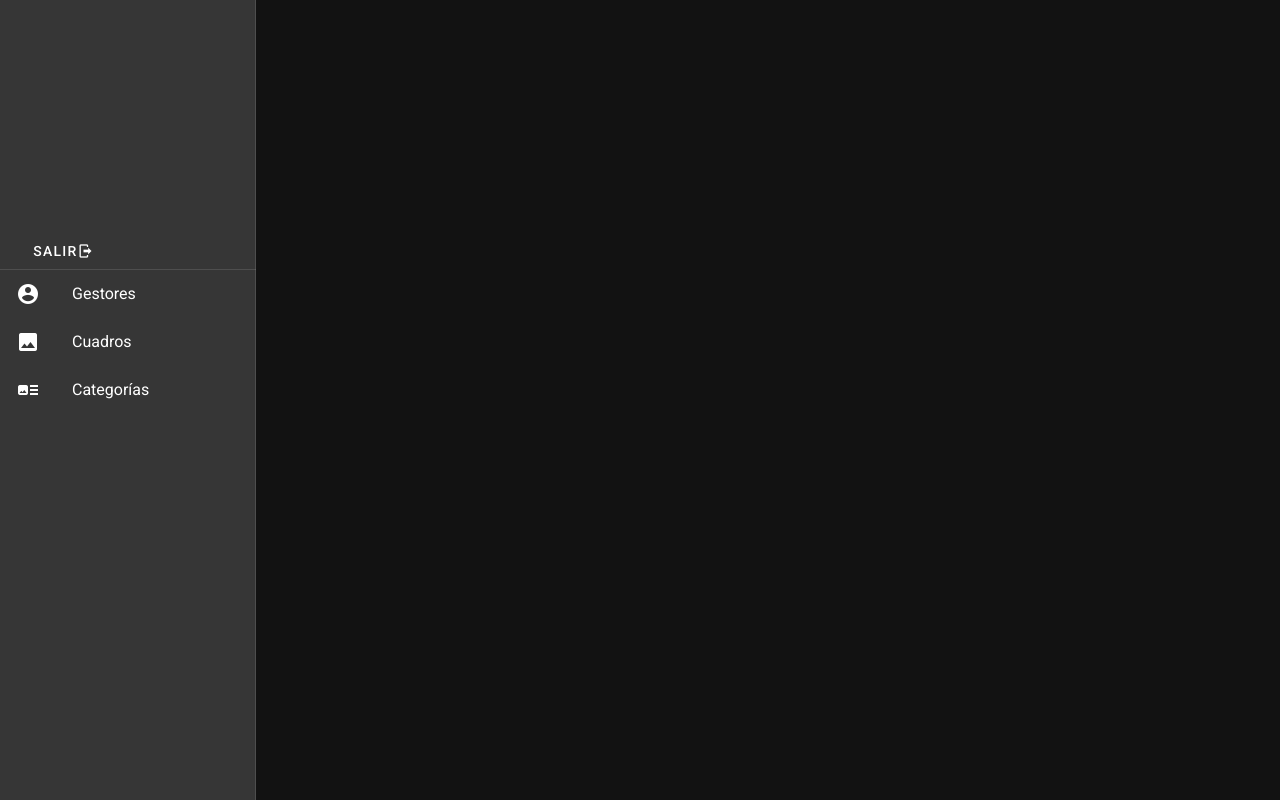
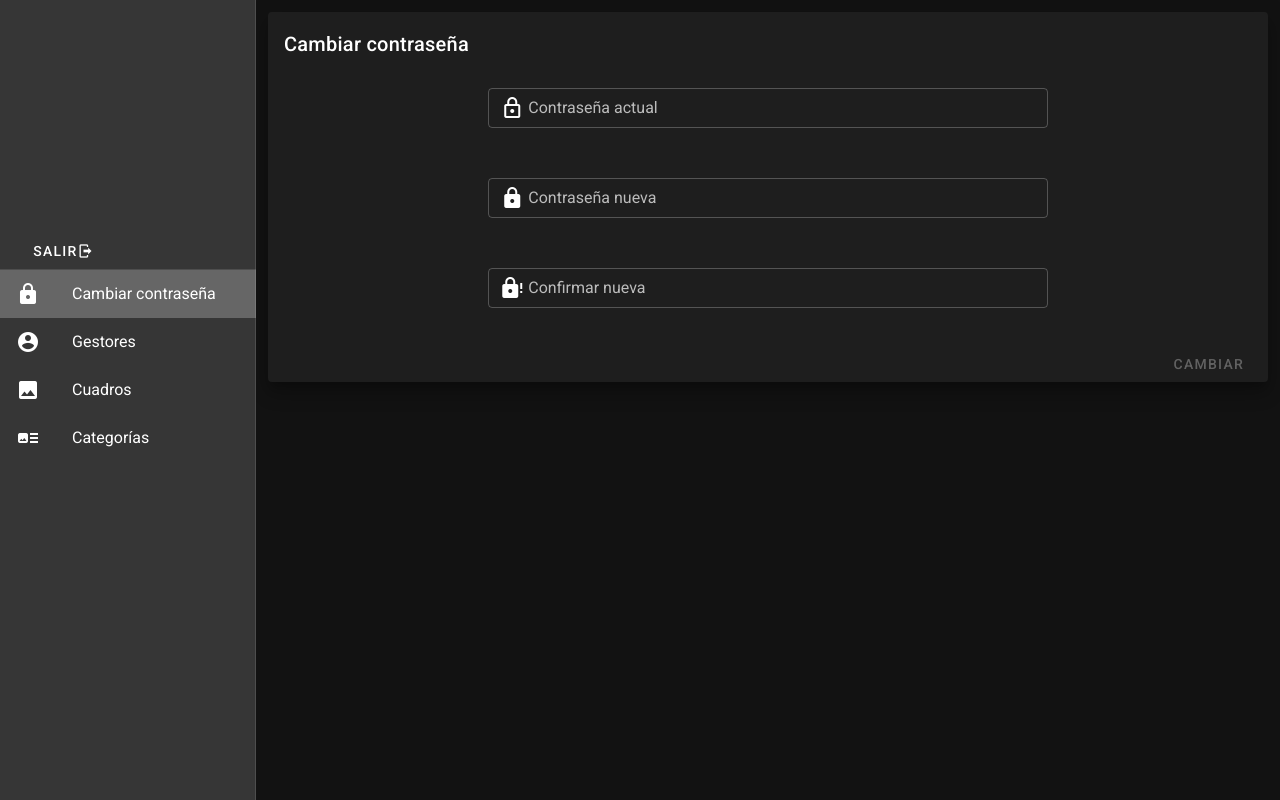
Before and after one commit to DarkLink13/gbigbe-admin, a Nuxt app: page /account in a window 1280 px wide. Built offline with nearby package versions, Linux system fonts and the light colour scheme.

Commit message:
FIx general issues

```diff
--- /dev/null
+++ b/apollo/mutations/auth/changePass.gql
@@ -0,0 +1,8 @@
+mutation changePass($old_pass: String!, $new_pass: String!) {
+  update_auth(
+    where: { password: { _eq: $old_pass } }
+    _set: { password: $new_pass }
+  ) {
+    affected_rows
+  }
+}
--- /dev/null
+++ b/apollo/queries/auth/auth.gql
@@ -0,0 +1,9 @@
+query auth($user: String!, $password: String!) {
+  auth(
+    where: {
+      _and: [{ user: { _eq: $user } }, { password: { _eq: $password } }]
+    }
+  ) {
+    id
+  }
+}
--- a/components/forms/AuthorForm.vue
+++ b/components/forms/AuthorForm.vue
@@ -7,6 +7,8 @@
             v-model="form.first_name"
             label="Nombre(s)"
             rules="required"
+            dense
+            outlined
           ></v-text-field-with-validation>
         </v-col>
         <v-col cols="12" sm="6">
@@ -14,6 +16,8 @@
             v-model="form.last_name"
             label="Apellidos"
             rules="required"
+            dense
+            outlined
           ></v-text-field-with-validation>
         </v-col>
         <v-col cols="12" sm="6">
@@ -21,6 +25,8 @@
             v-model="form.email"
             label="Correo"
             rules="required|email"
+            dense
+            outlined
           ></v-text-field-with-validation>
         </v-col>
         <v-col cols="12" sm="6">
@@ -28,6 +34,8 @@
             v-model="form.phone_number"
             label="Número de teléfono"
             rules="required"
+            dense
+            outlined
           ></v-text-field-with-validation>
         </v-col>
         <v-col cols="12" sm="6">
@@ -35,7 +43,10 @@
             v-model="avatar.file"
             accept="image/png, image/jpeg, image/bmp"
             placeholder="Perfil"
-            prepend-icon="mdi-account-circle"
+            dense
+            outlined
+            prepend-inner-icon="mdi-account-circle"
+            prepend-icon=""
             label="Perfil"
             @change="change"
           ></v-file-input>
@@ -44,6 +55,8 @@
           <v-text-field-with-validation
             v-model="form.telegram"
             label="Telegram"
+            dense
+            outlined
           ></v-text-field-with-validation>
         </v-col>
       </v-row>
@@ -53,9 +66,8 @@
         <v-btn
           :disabled="invalid"
           type="submit"
-          color="indigo"
+          text
           :loading="loading"
-          text
           small
           title="save"
           >Guardar</v-btn
--- a/components/forms/CategoryForm.vue
+++ b/components/forms/CategoryForm.vue
@@ -2,10 +2,12 @@
   <validation-observer ref="validator" v-slot="{ invalid }">
     <form id="category-form" @submit.prevent="onSubmit">
       <v-row dense>
-        <v-col cols="12">
+        <v-col cols="12" sm="6">
           <v-text-field-with-validation
             v-model="form.name"
             label="Nombre"
+            dense
+            outlined
             rules="required"
           ></v-text-field-with-validation>
         </v-col>
@@ -14,7 +16,10 @@
             v-model="icon.file"
             accept="image/png, image/jpeg, image/bmp"
             placeholder="Ícono"
-            prepend-icon="mdi-camera"
+            dense
+            outlined
+            prepend-inner-icon="mdi-camera"
+            prepend-icon=""
             label="Ícono"
             @change="change"
           ></v-file-input>
@@ -26,10 +31,11 @@
         <v-btn
           :disabled="invalid"
           type="submit"
-          color="indigo"
           :loading="loading"
           text
           small
+          dense
+          outlined
           title="save"
           >Guardar</v-btn
         >
--- a/components/forms/PictureForm.vue
+++ b/components/forms/PictureForm.vue
@@ -7,6 +7,8 @@
             v-model="form.title"
             label="Nombre"
             rules="required"
+            dense
+            outlined
           ></v-text-field-with-validation>
         </v-col>
         <v-col cols="12">
@@ -14,6 +16,8 @@
             v-model="form.description"
             label="Descripción"
             rules="required"
+            dense
+            outlined
           ></v-textarea-with-validation>
         </v-col>
         <v-col cols="12">
@@ -21,7 +25,10 @@
             v-model="image.file"
             accept="image/png, image/jpeg, image/bmp"
             placeholder="Cuadro"
-            prepend-icon="mdi-camera"
+            outlined
+            dense
+            prepend-inner-icon="mdi-camera"
+            prepend-icon=""
             label="Cuadro"
             @change="change"
           ></v-file-input>
@@ -34,6 +41,8 @@
             item-value="id"
             label="Gestor"
             rules="required"
+            dense
+            outlined
           />
         </v-col>
         <v-col cols="12" sm="6">
@@ -44,6 +53,8 @@
             item-value="id"
             label="Categoría"
             rules="required"
+            dense
+            outlined
           />
         </v-col>
       </v-row>
@@ -53,7 +64,6 @@
         <v-btn
           :disabled="invalid"
           type="submit"
-          color="indigo"
           :loading="loading"
           text
           small
--- a/layouts/default.vue
+++ b/layouts/default.vue
@@ -6,7 +6,7 @@
         <v-list-item>
           <v-row>
             <v-col cols="3">
-              <v-img src="logo-white.png" />
+              <v-img src="logo-black.png" />
             </v-col>
             <v-col cols="12">
               <v-btn text @click="logout()">
@@ -47,6 +47,11 @@ export default Vue.extend({
     return {
       items: [
         {
+          icon: "mdi-lock",
+          title: "Cambiar contraseña",
+          to: "/account"
+        },
+        {
           icon: "mdi-account-circle",
           title: "Gestores",
           to: "/managers"
@@ -71,8 +76,8 @@ export default Vue.extend({
   },
   methods: {
     logout() {
-      localStorage.removeItem("user");
-      localStorage.removeItem("token");
+      if (localStorage.getItem("user")) localStorage.removeItem("user");
+      if (localStorage.getItem("token")) localStorage.removeItem("token");
       this.$router.push("login");
     }
   }
--- /dev/null
+++ b/pages/account.vue
@@ -0,0 +1,118 @@
+<template>
+  <validation-observer ref="validator" v-slot="{ invalid }">
+    <v-card class="elevation-12">
+      <v-card-title v-text="'Cambiar contraseña'"></v-card-title>
+      <v-col cols="12">
+        <v-row style="display: flex; justify-content: center">
+          <v-col cols="12" sm="7" align="center">
+            <v-text-field-with-validation
+              v-model="old_password"
+              label="Contraseña actual"
+              prepend-inner-icon="mdi-lock-outline"
+              type="password"
+              dense
+              outlined
+              rules="required"
+            />
+          </v-col>
+          <v-col cols="12" sm="7" align="center">
+            <v-text-field-with-validation
+              v-model="new_password"
+              label="Contraseña nueva"
+              name="password"
+              type="password"
+              prepend-inner-icon="mdi-lock"
+              dense
+              outlined
+              rules="required|password:confirm"
+            />
+          </v-col>
+          <v-col cols="12" sm="7" align="center">
+            <v-text-field-with-validation
+              v-model="confirm"
+              label="Confirmar nueva"
+              prepend-inner-icon="mdi-lock-alert"
+              name="confirm"
+              type="password"
+              dense
+              outlined
+              rules="required"
+            />
+          </v-col>
+        </v-row>
+        <v-row>
+          <v-spacer />
+          <v-btn class="mr-2" text :disabled="invalid" @click="changePass()"
+            >Cambiar</v-btn
+          >
+        </v-row>
+      </v-col>
+    </v-card>
+  </validation-observer>
+</template>
+
+<script lang="ts">
+import Vue from "vue";
+import { ValidationObserver } from "vee-validate";
+import changePass from "@/apollo/mutations/auth/changePass.gql";
+
+export default Vue.extend({
+  components: {
+    ValidationObserver
+  },
+  data() {
+    return {
+      loading: false,
+      alert: false,
+      error: "",
+      old_password: "",
+      new_password: "",
+      confirm: "",
+      valid: true
+    };
+  },
+  methods: {
+    async changePass() {
+      this.loading = true;
+      this.$apollo
+        .mutate({
+          mutation: changePass,
+          variables: {
+            old_pass: this.old_password,
+            new_pass: this.new_password
+          },
+          update: (
+            store: any,
+            {
+              data: {
+                update_auth: { affected_rows }
+              }
+            }: any
+          ) => {
+            if (affected_rows > 0)
+              this.$store.commit("snackbar/setSnack", {
+                snack: "La contraseña se ha editado correctamente",
+                color: "success"
+              });
+            else
+              this.$store.commit("snackbar/setSnack", {
+                snack: "La contraseña actual es incorrecta",
+                color: "error"
+              });
+          }
+        })
+        .catch(() => {
+          this.$store.commit("snackbar/setSnack", {
+            snack: "Ha ocurrido un error al realizar la petición",
+            color: "error"
+          });
+        });
+    }
+  },
+  head() {
+    return {
+      title: "Acceder"
+    };
+  }
+});
+</script>
--- a/pages/categories.vue
+++ b/pages/categories.vue
@@ -1,10 +1,11 @@
 <template>
   <v-card>
-    <v-row>
-      <v-col cols="12" sm="3" offset="9">
+    <v-row class="mx-0">
+      <v-card-title v-text="'Categorías'" />
+      <v-spacer />
       <v-dialog v-model="dialog" scrollable persistent max-width="600px">
         <template v-slot:activator="{ on }">
-            <v-btn depressed text small v-on="on">
+          <v-btn depressed text small v-on="on" class="mt-5 mr-5">
             <v-icon>mdi-plus</v-icon>A&ntilde;adir categoría
           </v-btn>
         </template>
@@ -12,7 +13,7 @@
           <v-card-title>
             {{ formTitle }}
           </v-card-title>
-            <v-card-text>
+          <v-card-text class="mt-5">
             <category-form
               :instance="editedItem"
               :loading="loadingCategory"
@@ -22,7 +23,6 @@
           </v-card-text>
         </v-card>
       </v-dialog>
-      </v-col>
     </v-row>
     <v-row>
       <v-col cols="12">
@@ -86,7 +86,7 @@ export default Vue.extend({
   },
   computed: {
     formTitle(): string {
-      return `${this.editedItem.id ? "Editar" : "Nueva"} categoria`;
+      return `${this.editedItem.id ? "Editar" : "Nueva"} categoría`;
     }
   },
   methods: {
--- a/pages/login.vue
+++ b/pages/login.vue
@@ -1,13 +1,15 @@
 <template>
   <validation-observer ref="validator" v-slot="{ invalid }">
-    <v-card class="elevation-12" height="350" width="400">
+    <v-card class="elevation-12" height="auto" width="375">
+      <v-row style="display: flex; justify-content: center">
+        <v-card-title>Acceder</v-card-title>
+      </v-row>
       <v-col cols="12" align="center">
         <v-row class="mx-4">
-          <v-col cols="3" clas>
-            <v-img src="logo.png" width="75" />
+          <v-col cols="12" style="display: flex; justify-content: center">
+            <v-col cols="12">
+              <v-img src="logo-black.png" height="250" width="250" />
             </v-col>
-          <v-col cols="9">
-            <v-card-title>GBIGBE - Acceder</v-card-title>
           </v-col>
         </v-row>
         <v-card-text v-if="alert">
@@ -20,26 +22,27 @@
             v-model="username"
             label="Usuario"
             name="username"
-            prepend-icon="mdi-account"
+            prepend-inner-icon="mdi-account"
             type="text"
+            outlined
+            dense
             rules="required"
           />
           <v-text-field-with-validation
             v-model="password"
             label="Contraseña"
             name="password"
-            prepend-icon="mdi-lock"
+            outlined
+            dense
+            prepend-inner-icon="mdi-lock"
             type="password"
             rules="required"
+            @keyup.enter="login()"
           />
         </v-card-text>
         <v-card-actions>
           <v-spacer></v-spacer>
-          <v-btn
-            color="primary"
-            :disabled="invalid"
-            :loading="loading"
-            @click="login()"
+          <v-btn text :disabled="invalid" :loading="loading" @click="login()"
             >Acceder</v-btn
           >
         </v-card-actions>
@@ -48,10 +51,12 @@
   </validation-observer>
 </template>
 
-<script>
+<script lang="ts">
 import Vue from "vue";
 import { ValidationObserver } from "vee-validate";
+import auth from "@/apollo/queries/auth/auth.gql";
 import bcrypt from "bcryptjs";
+
 export default Vue.extend({
   layout: "login",
   middleware: ["auth"],
@@ -71,7 +76,16 @@ export default Vue.extend({
   methods: {
     async login() {
       this.loading = true;
-      if (this.username === "admin" && this.password === "123gbigbe2020*") {
+      this.$apollo
+        .query({
+          query: auth,
+          variables: {
+            user: this.username,
+            password: this.password
+          }
+        })
+        .then(({ data: { auth } }: any) => {
+          if (auth.length > 0) {
             localStorage.setItem("user", this.username);
             localStorage.setItem(
               "token",
@@ -85,6 +99,7 @@ export default Vue.extend({
             this.valid = false;
             this.loading = false;
           }
+        });
     }
   },
   head() {
--- a/pages/managers.vue
+++ b/pages/managers.vue
@@ -1,10 +1,11 @@
 <template>
   <v-card>
-    <v-row>
-      <v-col cols="12" sm="3" offset="9">
+    <v-row class="mx-0">
+      <v-card-title v-text="'Gestores comerciales'" />
+      <v-spacer />
       <v-dialog v-model="dialog" scrollable persistent max-width="600px">
         <template v-slot:activator="{ on }">
-            <v-btn depressed text small v-on="on">
+          <v-btn depressed text small v-on="on" class="mt-5 mr-5">
             <v-icon>mdi-plus</v-icon>A&ntilde;adir gestor de venta
           </v-btn>
         </template>
@@ -13,7 +14,7 @@
             {{ formTitle }}
           </v-card-title>
           <v-divider />
-            <v-card-text>
+          <v-card-text class="mt-5">
             <author-form
               :instance="editedItem"
               :loading="loadingAuthor"
@@ -23,7 +24,6 @@
           </v-card-text>
         </v-card>
       </v-dialog>
-      </v-col>
     </v-row>
     <v-row>
       <v-col cols="12">
--- a/pages/pictures.vue
+++ b/pages/pictures.vue
@@ -1,10 +1,11 @@
 <template>
   <v-card>
-    <v-row>
-      <v-col cols="12" sm="3" offset="9">
+    <v-row class="mx-0">
+      <v-card-title v-text="'Cuadros'" />
+      <v-spacer />
       <v-dialog v-model="dialog" scrollable persistent max-width="600px">
         <template v-slot:activator="{ on }">
-            <v-btn depressed text small v-on="on">
+          <v-btn depressed text small v-on="on" class="mt-5 mr-5">
             <v-icon>mdi-plus</v-icon>A&ntilde;adir cuadro
           </v-btn>
         </template>
@@ -13,7 +14,7 @@
             {{ formTitle }}
           </v-card-title>
           <v-divider />
-            <v-card-text>
+          <v-card-text class="mt-5">
             <picture-form
               :instance="editedItem"
               :loading="loadingPicture"
@@ -23,7 +24,6 @@
           </v-card-text>
         </v-card>
       </v-dialog>
-      </v-col>
     </v-row>
     <v-row>
       <v-col cols="12">
@@ -92,7 +92,7 @@ export default Vue.extend({
   },
   computed: {
     formTitle(): string {
-      return `${this.editedItem.id ? "Editar" : "Nueva"} cuadro`;
+      return `${this.editedItem.id ? "Editar" : "Nuevo"} cuadro`;
     }
   },
   methods: {
```
Lines whose indentation alone changed are shown as unchanged.
